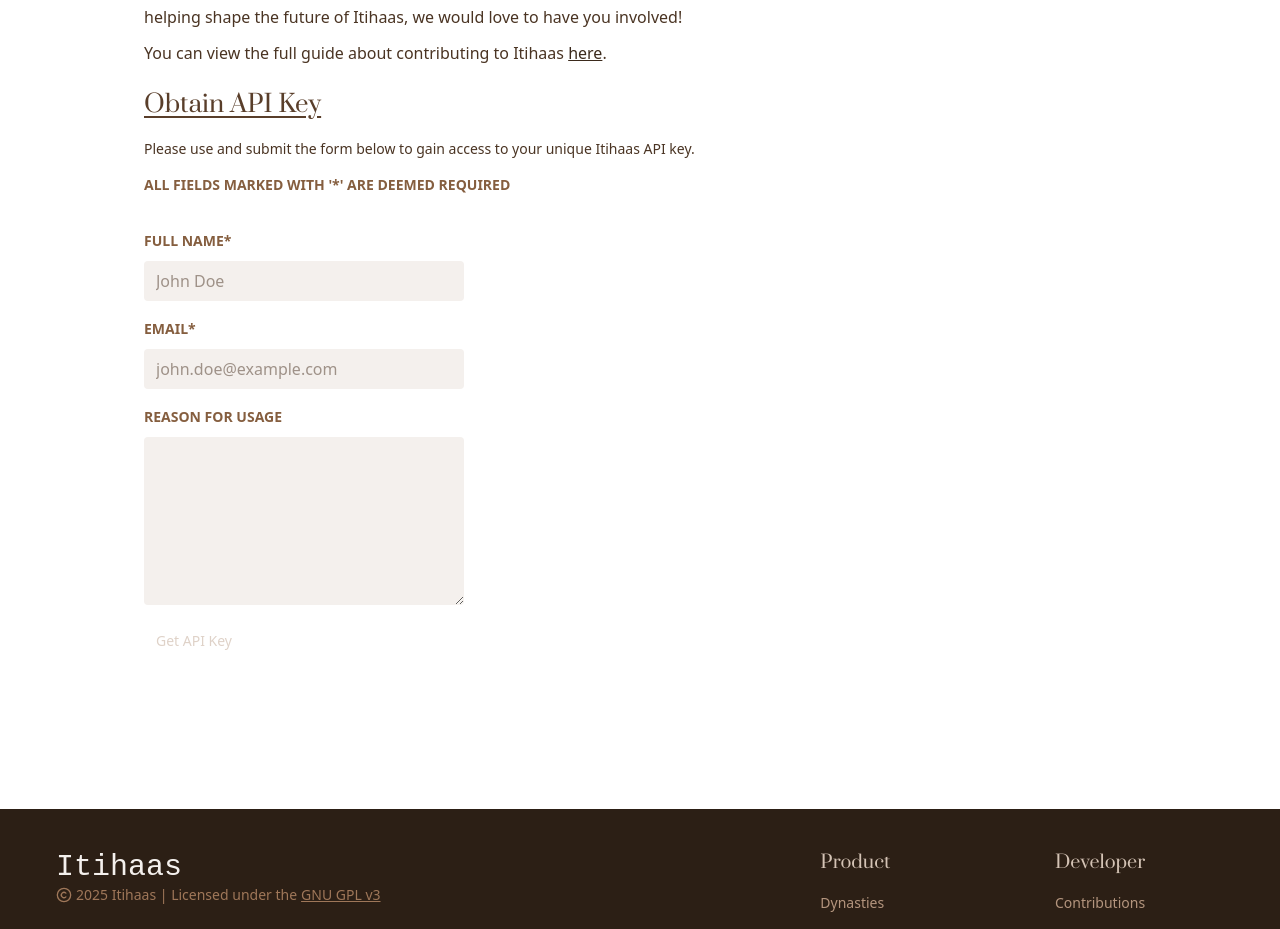
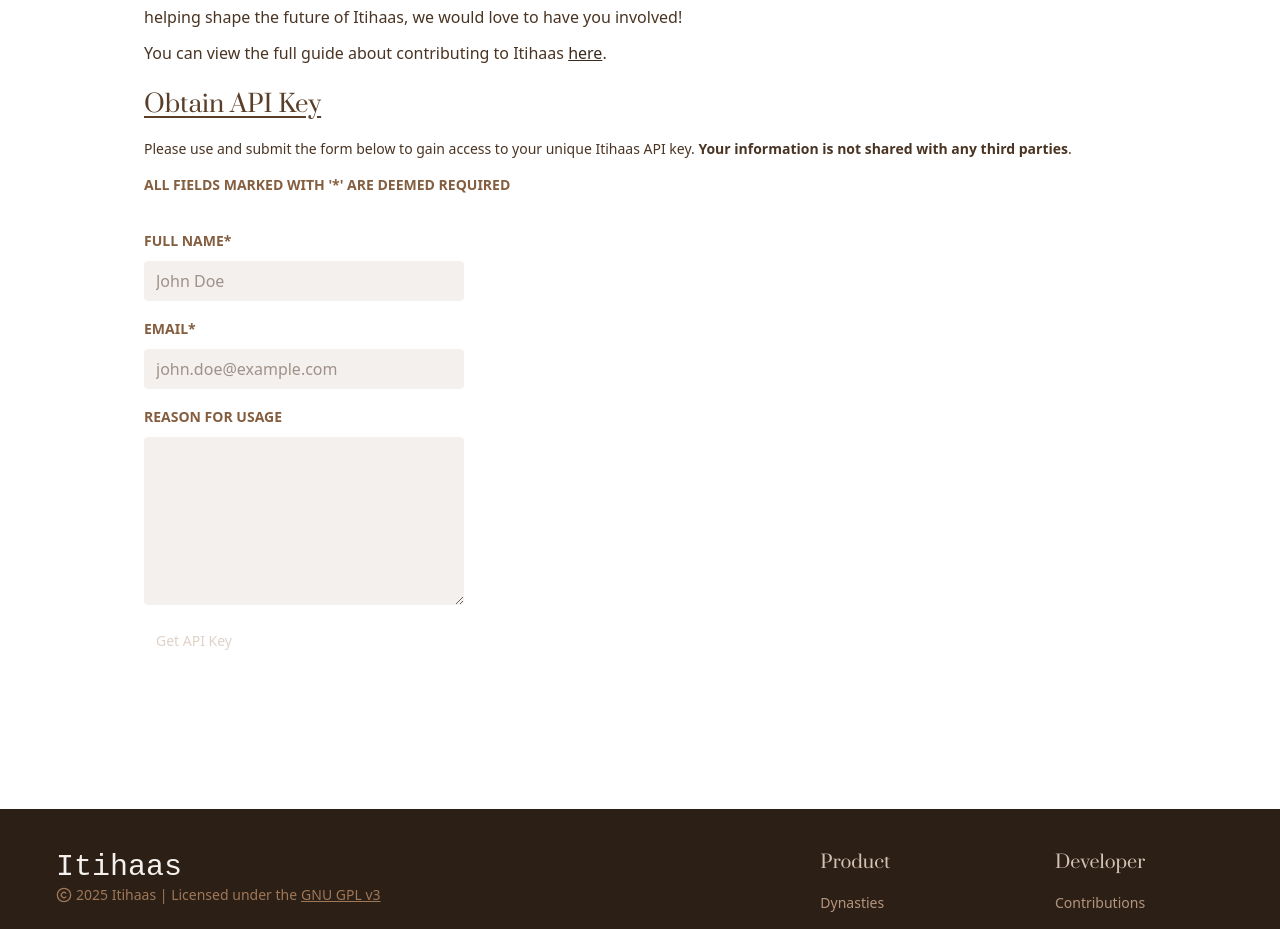
Before and after one commit to sunillshastry/itihaas-client, a React (Vite) app: page /register in a window 1280 px wide. Shown: the part 1920-2849 px from the top of the page. Built offline with nearby package versions, Linux system fonts and the light colour scheme; a web font is replaced by a local one.

Commit message:
Add additional content and update 'type' for email input

```diff
--- a/src/components/register/RegisterInfo.tsx
+++ b/src/components/register/RegisterInfo.tsx
@@ -244,7 +244,11 @@ function RegisterInfo() {
 				<SubHeader>Obtain API Key</SubHeader>
 				<p className="mt-3 text-sm">
 					Please use and submit the form below to gain access to your unique
-					Itihaas API key.
+					Itihaas API key.{' '}
+					<span className="font-semibold">
+						Your information is not shared with any third parties
+					</span>
+					.
 				</p>
 				<h5 className="text-primary-100 mt-1 text-sm font-bold uppercase">
 					All fields marked with '*' are deemed required
@@ -274,6 +278,7 @@ function RegisterInfo() {
 					<div className="mt-3 flex flex-col items-start justify-start gap-1">
 						<Label required={true}>Email</Label>
 						<Input
+							type="email"
 							placeholder="john.doe@example.com"
 							defaultValue=""
 							{...register('email', {
```
